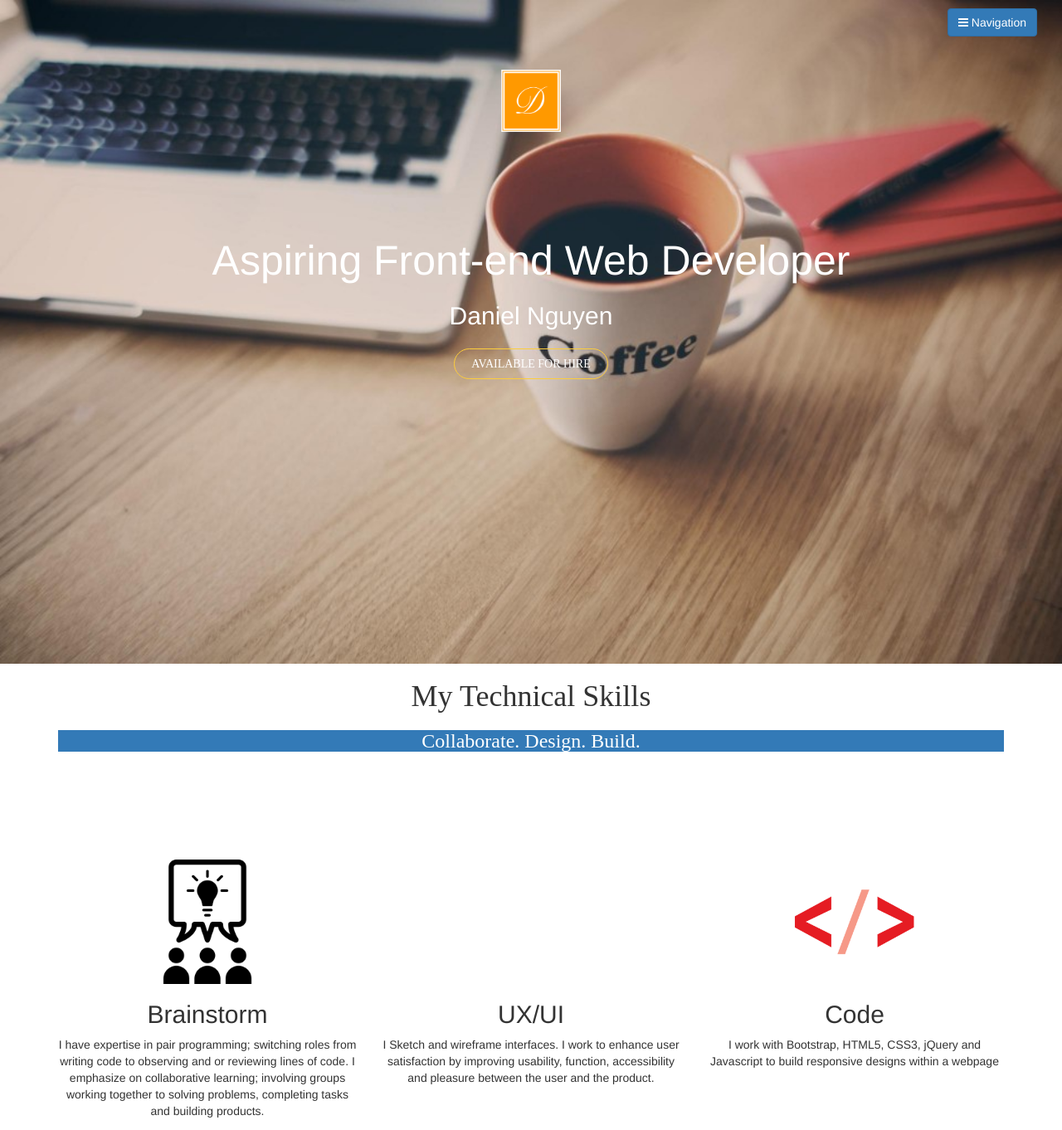
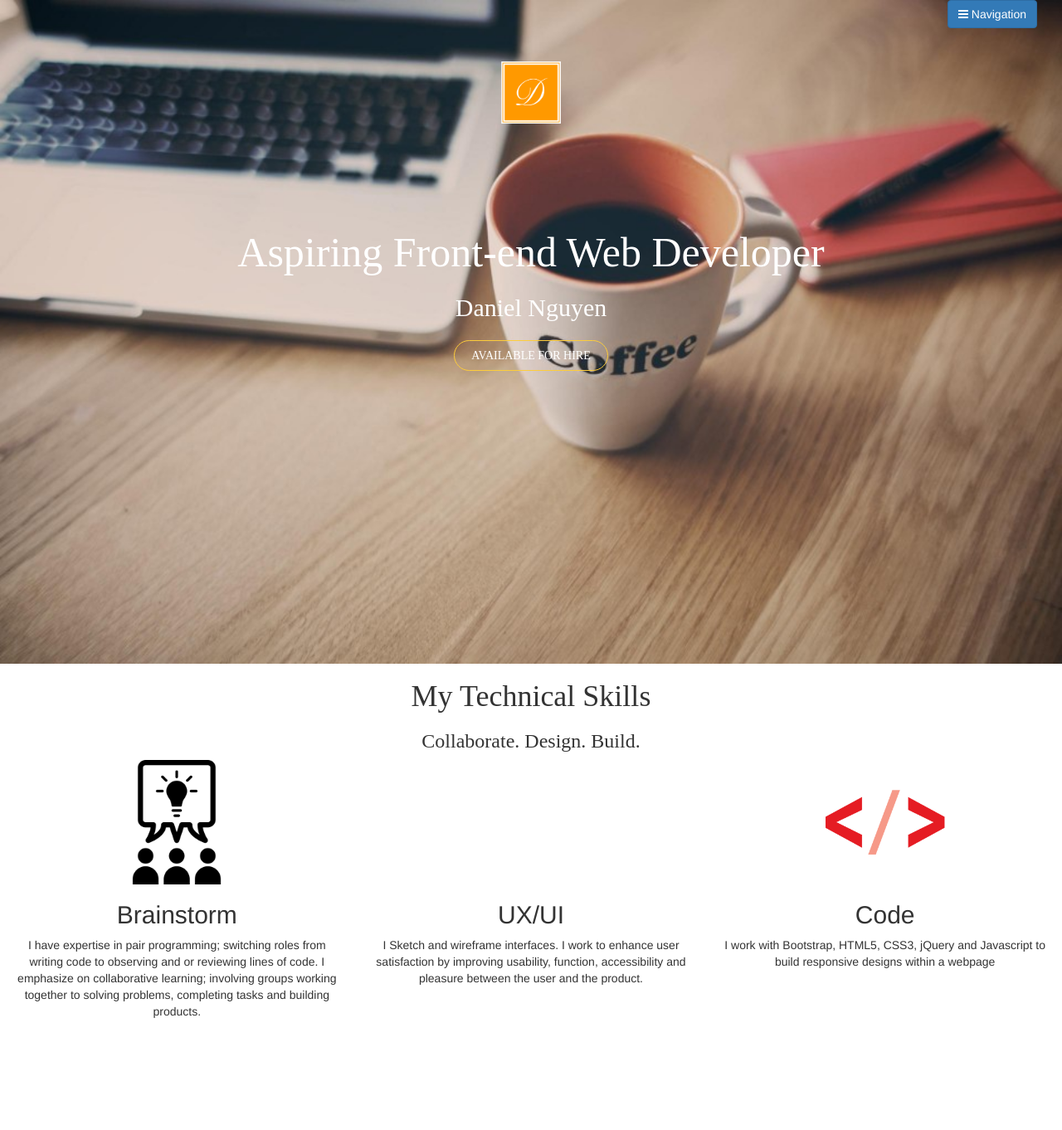
Before and after one commit to danielknguyen/portfolio, a plain HTML site: page index.html in a window 1280 px wide. Shown: the whole page at 83% size. After the commit the page ends 1239 px from the top, so only its background shows below. Drawn offline with nearby package versions, Linux system fonts and the light colour scheme.

Commit message:
cleaned up code

```diff
--- a/index.html
+++ b/index.html
@@ -15,9 +15,9 @@
 </head>
 <body>
 	<!--cover background placed in the first container-->
-	<div id="first-bg-image" class="container">
-		<!--drop-navigation-->
-		<div class="navigation text-right col-sm-12 col-md-12 col-lg-12">
+	<div id="container-1-bg" class="container">
+		<!--drop-navigation put in soon-->
+		<div class="text-right col-sm-12 col-md-12 col-lg-12">
 			<button class="btn btn-primary"><i class="fa fa-bars"></i> Navigation</button>
 		</div>
 		<!--header row-->
@@ -30,8 +30,8 @@
 			</div>
 			<!--description in my cover page-->
 			<div id="title-div" class="col-sm-12 col-md-12 col-lg-12 text-center">
-				<p><span class="title">Aspiring Front-end Web Developer</span></p>
-				<p><span class="colab">Daniel Nguyen</span></p>
+				<p><span class="span-title">Aspiring Front-end Web Developer</span></p>
+				<p><span class="span-title-name">Daniel Nguyen</span></p>
 			</div>
 			<!--hire me button-->
 			<div id="hire-me" class="col-sm-12 col-md-12 col-lg-12 text-center">
@@ -44,22 +44,22 @@
 		</div>
 	</div>
 	<!--technical skills section-->
-	<div class="container">
-		<!--technical skills title-->
+	<div class="container-fluid">
 		<div class="row">
-			<div class="col-sm-12 col-md-12 col-lg-12 text-center">
-				<span class="tech-skills">
+			<!--technical skills title-->
+			<div id="tech-div" class="col-sm-12 col-md-12 col-lg-12 text-center">
+				<span class="span-tech-title">
 					<h1>My Technical Skills</h1>
 				</span>
-				<span class="tech-skills">
-					<h3 class="bg-primary">Collaborate. Design. Build.</h3>
+				<span class="span-tech-descrip">
+					<h3 class="">Collaborate. Design. Build.</h3>
 				</span>
 			</div>
 		</div>
-		<div id="skills" class="row">
+		<div id="tech-skills-row" class="row">
 			<div class="col-sm-4 col-md-4 col-lg-4">
 				<div id="bg-brainstorm"></div>
-				<span class="ideas">
+				<span class="span-brainstorm">
 					<h2 class="text-center">Brainstorm</h2>
 				</span>
 				<p class="skills-p text-center">
@@ -68,7 +68,7 @@
 			</div>
 			<div class="col-sm-4 col-md-4 col-lg-4">
 				<div id="bg-ux-ui"></div>
-				<span class="user-ex">
+				<span class="span-ux-ui">
 					<h2 class="text-center">UX/UI</h2>
 				</span>
 				<p class="skills-p text-center">
--- a/styles-folder/styles.css
+++ b/styles-folder/styles.css
@@ -1,7 +1,8 @@
-#first-bg-image {
+
+#container-1-bg {
 	background:url("../photos/coffeebackground.jpg")no-repeat;
 	background-size:cover;
-	background-position:center;
+	background-position:center center;
 	width:100%;
 	height:100vh;
 }
@@ -13,20 +14,15 @@
 	height:75px;
 	margin-top:40px;
 }
-.name {
-	color:#FFFFFF;
-	font-size:50px;
-	font-family:trajan sans-serif;
-}
 #title-div {
 	margin-top:15vh;
 }
-.title {
+.span-title, .span-title-name {
 	color:#FFFFFF;
+	font-family:trajan sans-serif;
 	font-size:50px;
 }
-.colab {
-	color:#FFFFFF;
+.span-title-name {
 	font-size:30px;
 }
 #hire-me {
@@ -54,15 +50,10 @@
 	color:#000000;
 	text-decoration:none;
 }
-.navigation {
-	margin-top:10px;
+.span-tech-title, .span-tech-descrip {
+	font-family:trajan sans-serif;
 }
-.fa-users {
-	font-size:50px;
-}
-#brainstorm {
-	margin-top:30px;
-}
+
 #bg-brainstorm {
 	background:url("../photos/collab-icon.png")no-repeat;
 	background-size:150px;
@@ -84,11 +75,3 @@
 	height:150px;
 	margin:0 auto;
 }
-.tech-skills {
-	font-family:trajan sans-serif;
-}
-#skills {
-	margin-top:15vh;
-}
-.skills-p {
-}
```
Also changed, not shown: photos/image_coming_soon.png (added).
